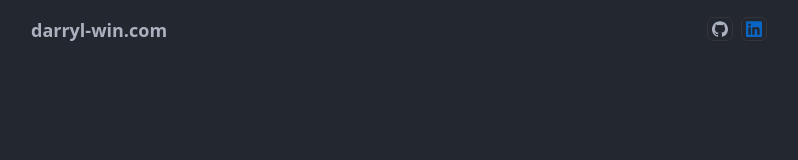
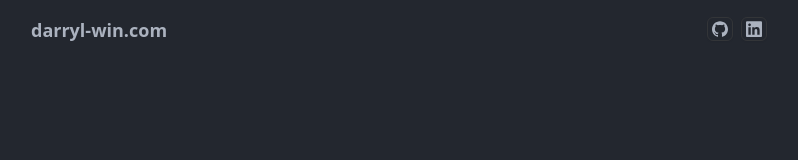
Before and after one commit to Darrylwin/darrylwin-portfolio, a Next.js app: page / in a window 1280 px wide. Shown: the top 160 px of the page, without its empty margins (241-1039 px from the left). Built offline with nearby package versions, Linux system fonts and the light colour scheme; a web font is replaced by a local one.

Commit message:
feat: update LinkedInIcon component to use currentColor for fill

```diff
--- a/app/icons/LinkedInIcon.tsx
+++ b/app/icons/LinkedInIcon.tsx
@@ -12,7 +12,7 @@ export const LinkedInIcon = (props: ComponentPropsWithoutRef<"svg"> & { size?: n
             <g>
                 <path
                     d="M218.123122,218.127392 L180.191928,218.127392 L180.191928,158.724263 C180.191928,144.559023 179.939053,126.323993 160.463756,126.323993 C140.707926,126.323993 137.685284,141.757585 137.685284,157.692986 L137.685284,218.123441 L99.7540894,218.123441 L99.7540894,95.9665207 L136.168036,95.9665207 L136.168036,112.660562 L136.677736,112.660562 C144.102746,99.9650027 157.908637,92.3824528 172.605689,92.9280076 C211.050535,92.9280076 218.138927,118.216023 218.138927,151.114151 L218.123122,218.127392 Z M56.9550587,79.2685282 C44.7981969,79.2707099 34.9413443,69.4171797 34.9391618,57.260052 C34.93698,45.1029244 44.7902948,35.2458562 56.9471566,35.2436736 C69.1040185,35.2414916 78.9608713,45.0950217 78.963054,57.2521493 C78.9641017,63.090208 76.6459976,68.6895714 72.5186979,72.8184433 C68.3913982,76.9473153 62.7929898,79.26748 56.9550587,79.2685282 M75.9206558,218.127392 L37.94995,218.127392 L37.94995,95.9665207 L75.9206558,95.9665207 L75.9206558,218.127392 Z M237.033403,0.0182577091 L18.8895249,0.0182577091 C8.57959469,-0.0980923971 0.124827038,8.16056231 -0.001,18.4706066 L-0.001,237.524091 C0.120519052,247.839103 8.57460631,256.105934 18.8895249,255.9977 L237.033403,255.9977 C247.368728,256.125818 255.855922,247.859464 255.999,237.524091 L255.999,18.4548016 C255.851624,8.12438979 247.363742,-0.133792868 237.033403,0.000790807055"
-                    fill="#0A66C2"></path>
+                    fill="currentColor"></path>
             </g>
         </svg>
     );
```
